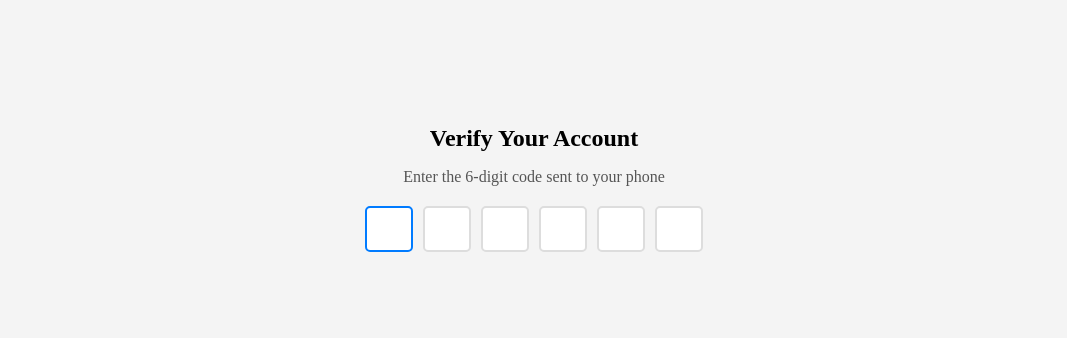
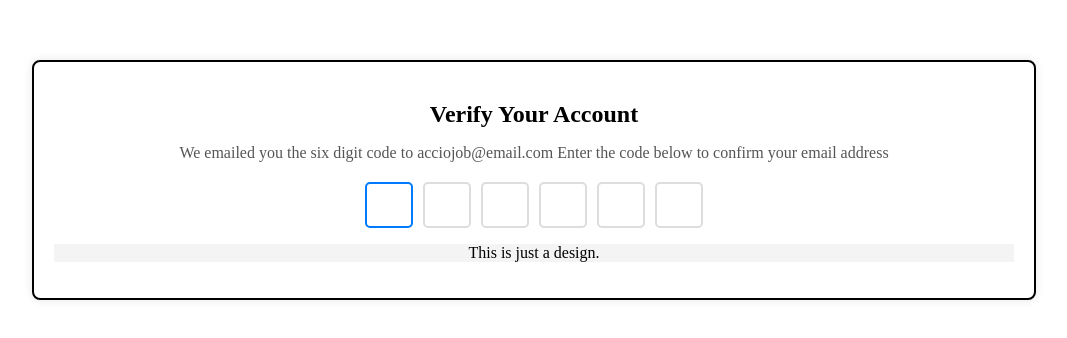
Before and after one commit to acciojob/OTP-YashasMangalore, a website: page main.html in a window 1280 px wide. Shown: the part 220-558 px from the top of the page, without its empty margins (106-1173 px from the left). Drawn offline with Linux system fonts and the light colour scheme.

Commit message:
created a submission

```diff
--- a/main.html
+++ b/main.html
@@ -8,8 +8,8 @@
 </head>
 <body>
     <div class="otp-container">
-        <h1 id="verification_heading">Verify Your Account</h1>
-        <p id="verification_subtext">Enter the 6-digit code sent to your phone</p>
+        <h2 id="verification_heading">Verify Your Account</h2>
+        <p id="verification_subtext">We emailed you the six digit code to acciojob@email.com Enter the code below to confirm your email address</p>
         <div class="code-container">
             <input type="text" id="code-1" class="code" maxlength="1" autofocus>
             <input type="text" id="code-2" class="code" maxlength="1">
@@ -18,6 +18,7 @@
             <input type="text" id="code-5" class="code" maxlength="1">
             <input type="text" id="code-6" class="code" maxlength="1">
         </div>
+		<p id="note">This is just a design.</p>
     </div>
     <script src="./script.js"></script>
 </body>
--- a/styles.css
+++ b/styles.css
@@ -3,12 +3,18 @@ body {
     justify-content: center;
     align-items: center;
     height: 100vh;
-    background-color: #f4f4f4;
+    background-color: white;
     margin: 0;
 }
 
 .otp-container {
     text-align: center;
+	padding:20px;
+	border-radius:8px;
+	box-shadow:0 0 10px rgba(0,0,0,0.1);
+	/* background:#f4f4f4; */
+	width:75%;
+	border:2px solid black;
 }
 
 #verification_heading {
@@ -21,7 +27,9 @@ body {
     margin-bottom: 20px;
     color: #555;
 }
-
+#note{
+	background-color:#f4f4f4;
+}
 .code-container {
     display: flex;
     justify-content: center;
```
